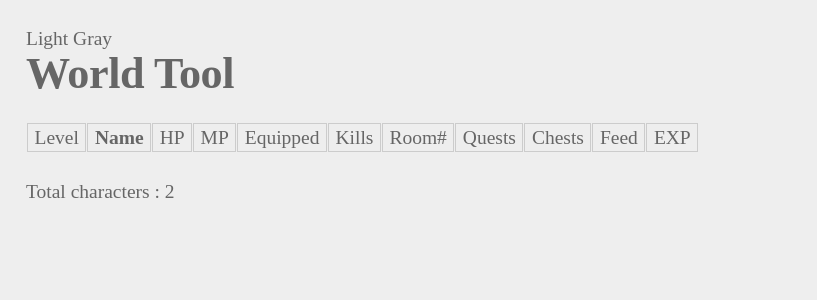
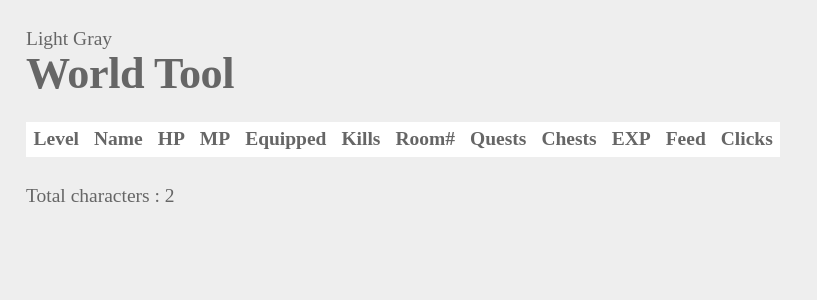
Before and after one commit to acarrozzo/LGRPG, a PHP site: page /world-tool.php in a window 1280 px wide. Shown: the top 300 px of the page, without its empty margins (0-817 px from the left). Run offline with PHP 8.4, Linux system fonts and the light colour scheme; data that the repository does not hold is empty; some libraries are stand-ins or nearby versions; some web fonts are replaced.

Commit message:
lgchanges-world tool C-stickytop

```diff
--- a/function-start.php
+++ b/function-start.php
@@ -115,7 +115,8 @@ while ($row = $result->fetch_assoc()) {
     // --------------------------------------------------------------------------- CLEAR FEED
     elseif ($input=="clear feed") {
         echo "you clear the feed<br/>";
-        $feed_clear = 'Feed Cleared!!<br/>-<br/>-<br/>-<br/>-<br/>-<br/>-<br/>-<br/>-<br/>-<br/>-<br/>-<br/>-<br/>-<br/>-<br/>-<br/>-<br/>-<br/>-<br/>-<br/>-<br/>-<br/>-<br/>-<br/>-<br/>-<br/>-<br/>-<br/>-<br/>-<br/>-<br/>-<br/>-<br/>-<br/><br/>You look around:'.$_SESSION['lookdesc'];
+      //  $feed_clear = 'Feed Cleared!!<br/>-<br/>-<br/>-<br/>-<br/>-<br/>-<br/>-<br/>-<br/>-<br/>-<br/>-<br/>-<br/>-<br/>-<br/>-<br/>-<br/>-<br/>-<br/>-<br/>-<br/>-<br/>-<br/>-<br/>-<br/>-<br/>-<br/>-<br/>-<br/>-<br/>-<br/>-<br/>-<br/>-<br/><br/>You look around:'.$_SESSION['lookdesc'];
+        $feed_clear = '-<br/>[ Feed Reset ]<br/>-<br/>-<br/>-<br/>-<br/>-<br/>-<br/>-<br/>-<br/>-<br/>-<br/>-<br/>-<br/>-<br/>-<br/>-<br/>-<br/>-<br/>-<br/>-<br/>-<br/>-<br/>-<br/>-<br/>-<br/>-<br/>-<br/>-<br/>-<br/>-<br/>-<br/>-<br/>-<br/>-<br/><br/>You look around:'.$_SESSION['lookdesc'];
         $query = $link->prepare("UPDATE $user SET feed = ? ");
         $query->bind_param("s", $feed_clear);
         $query->execute();
--- a/world-tool.php
+++ b/world-tool.php
@@ -9,18 +9,29 @@ td.scroll {
 	max-width: 100vw;
 	overflow: scroll;
 	display: inline-block;
+  text-align: center;
+  position: relative;
 	max-width: 20rem;
   max-height: 2.5rem;
 
+
 }
 .table {
-	border-spacing: 1px;
+	border-spacing: 0;
 	font-size: 1.5rem;
   margin:2rem 0;
 }
 .table td {
 	padding: .2rem 0.5rem;
 	border: solid 1px #ccc;
+}
+.table th {
+  position: sticky;
+	top: 0;
+	background: #fff;
+	padding: 0.4rem 0.5rem;
+	border: solid 1px #fff;
+	z-index: 1;
 }
 </style>
 
@@ -44,19 +55,20 @@ echo '
 ';
   //  $listdbtables = array_column(mysqli_fetch_all($link->query('SHOW TABLES')),0);
 echo '<table class="table searchable sortable"><tr>
-<td>Level</td>
-<td><strong>Name</strong></td>
-<td>HP</td>
-<td>MP</td>
-<td>Equipped</td>
-<td>Kills</td>
+<th>Level</th>
+<th><strong>Name</strong></th>
+<th>HP</th>
+<th>MP</th>
+<th>Equipped</th>
+<th>Kills</th>
 
-<td>Room#</td>
-<td>Quests</td>
-<td>Chests</td>
+<th>Room#</th>
+<th>Quests</th>
+<th>Chests</th>
+<th>EXP</th>
 
-<td>Feed</td>
-<td>EXP</td>
+<th>Feed</th>
+<th>Clicks</th>
 
 </tr>';
   if($stmt = $link->query("SHOW TABLES")){
@@ -75,11 +87,7 @@ echo '<table class="table searchable sortable"><tr>
           echo '<td>'.$row['mpmax'].'</td>';
           echo '<td>'.$row['equipR'].'</td>';
           echo '<td>'.$row['KLtotalkill'].'</td>';
-
-
-
           echo '<td>'.$row['room'].'</td>';
-
           $i=01;
           $count=0;
           while ($i<=70) {
@@ -98,11 +106,9 @@ echo '<table class="table searchable sortable"><tr>
               $i++;
           }
           echo '<td>'.$count.'</td>'; // gold chests
+          echo '<td>'.$row['xp'].'</td>';
           echo '<td class="scroll"><div class="inside">'.$row['feed'].'</div></td>'; // FEED SCROLL
-          echo '<td>'.$row['xp'].'</td>';
-
-
-
+          echo '<td>'.$row['clicks'].'</td>';
           echo '</tr>';
         }
       }
```
